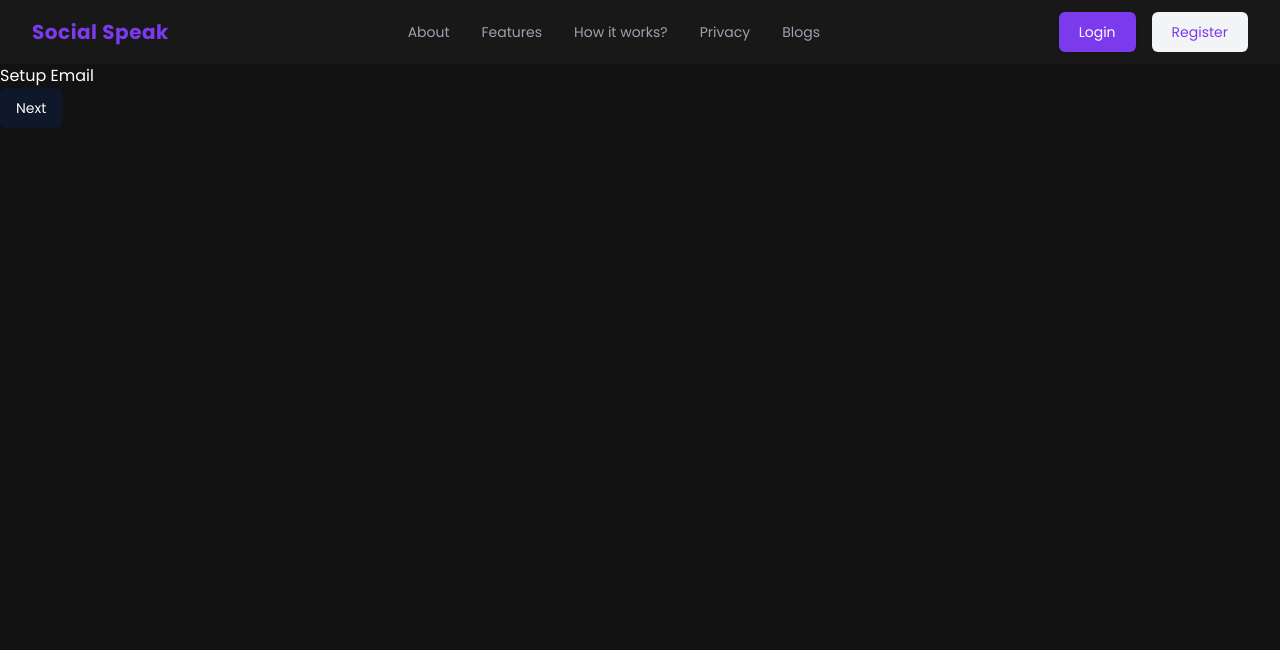
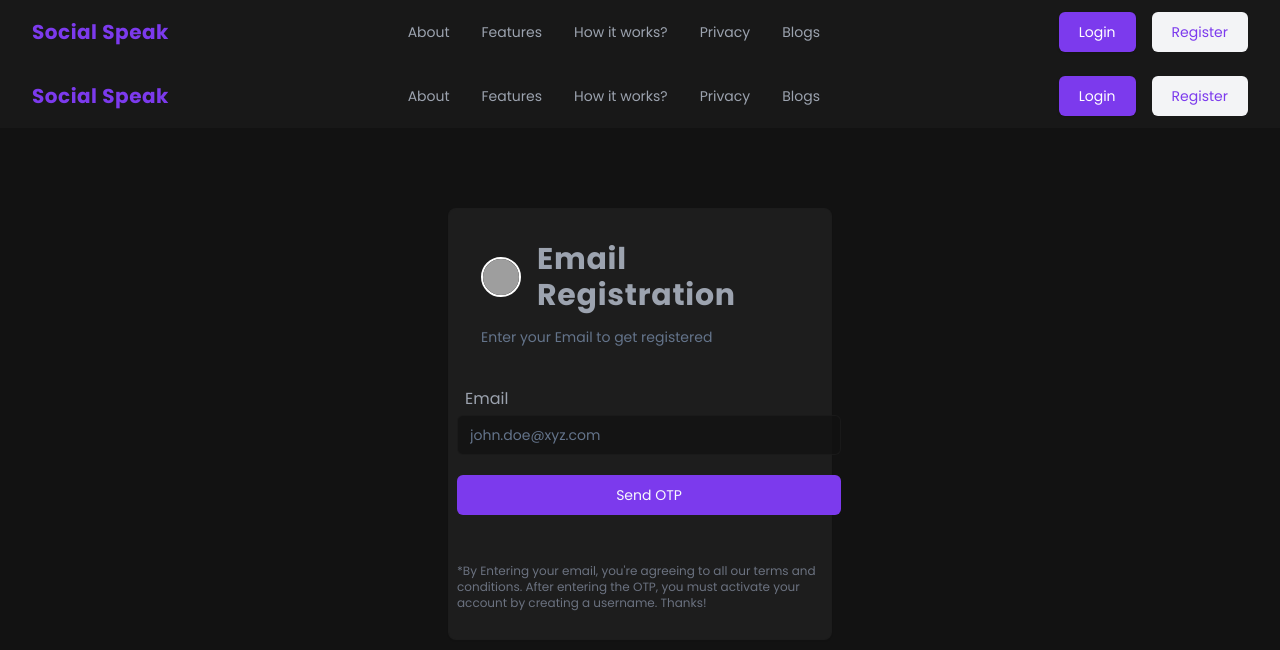
Before and after one commit to adityakumar48/SocialSpeak, a React (Vite) app in the folder client/: page /register/custom in a window 1280 px wide. Shown: the top 650 px of the page. Built offline with nearby package versions, Linux system fonts and the light colour scheme; grey boxes are pictures that could not be loaded.

Commit message:
build - custom Email Section UI and Validation

```diff
--- a/client/package.json
+++ b/client/package.json
@@ -16,10 +16,12 @@
     "class-variance-authority": "^0.7.0",
     "clsx": "^2.1.0",
     "lucide-react": "^0.359.0",
+    "next-themes": "^0.3.0",
     "react": "^18.2.0",
     "react-dom": "^18.2.0",
     "react-icons": "^5.0.1",
     "react-router-dom": "^6.22.3",
+    "sonner": "^1.4.41",
     "tailwind-merge": "^2.2.2",
     "tailwindcss-animate": "^1.0.7"
   },
--- a/client/src/Pages/Steps/StepEmail/StepEmail.tsx
+++ b/client/src/Pages/Steps/StepEmail/StepEmail.tsx
@@ -1,10 +1,68 @@
+import Navigation from "@/components/shared/Navigation";
+import StepCard from "@/components/shared/StepCard";
 import { Button } from "@/components/ui/button";
+import { Input } from "@/components/ui/input";
+import { useState } from "react";
+import { toast } from "sonner";
 
 const StepEmail = ({ onNext }: { onNext: () => void }) => {
+  const [email, setEmail] = useState("");
+
+  const handleClick = () => {
+    try {
+      // Email Validation
+      if (!email) return toast("Email is required!");
+
+      // Email Regex
+      const emailRegex = /^[a-zA-Z0-9._-]+@[a-zA-Z0-9.-]+\.[a-zA-Z]{2,4}$/;
+
+      if (!emailRegex.test(email)) {
+        return toast("Invalid Email Address!");
+      }
+
+      // NEXT Step Call
+      onNext();
+    } catch (error: unknown) {
+      toast(error as string);
+    }
+  };
+
   return (
     <>
-      <h1>Setup Email</h1>
-      <Button onClick={onNext}>Next</Button>
+      <Navigation />
+      <div className="w-[30%] pt-20 mx-auto h-[75vh]">
+        <StepCard
+          title="Email Registration"
+          subText="Enter your Email to get registered"
+        >
+          <div className="w-96 pt-4 mx-auto ">
+            <label className="pb-2 pl-2 text-gray-400 " htmlFor="email">
+              Email
+            </label>
+            <Input
+              className="bg-[#121212]/70 mt-1 border-[#1D1D1D]/75"
+              type="email"
+              id="email"
+              value={email}
+              onChange={(e) => setEmail(e.target.value)}
+              placeholder="john.doe@xyz.com"
+            />
+          </div>
+
+          <Button
+            onClick={() => handleClick()}
+            className="mt-5 w-96 mx-auto flex bg-violet-600 hover:bg-violet-600/50 "
+          >
+            Send OTP
+          </Button>
+
+          <p className="w-96 pt-12 pb-5 mx-auto text-xs text-gray-500">
+            *By Entering your email, you're agreeing to all our terms and
+            conditions. After entering the OTP, you must activate your account
+            by creating a username. Thanks!
+          </p>
+        </StepCard>
+      </div>
     </>
   );
 };
--- a/client/src/components/Routes/GuestRoutes.tsx
+++ b/client/src/components/Routes/GuestRoutes.tsx
@@ -1,7 +1,6 @@
 import { Navigate, Outlet } from "react-router-dom";
 
-const GuestRoutes = () => {
-  const isAuth = false;
+const GuestRoutes = ({ isAuth }: { isAuth: boolean }) => {
   return isAuth ? <Navigate to="/rooms" /> : <Outlet />;
 };
 
--- a/client/src/components/Routes/ProtectedRoutes.tsx
+++ b/client/src/components/Routes/ProtectedRoutes.tsx
@@ -1,11 +1,12 @@
 import { Navigate, Outlet } from "react-router-dom";
 
-const ProtectedRoutes = () => {
-  const isAuth = false;
-  const user = {
-    activated: false,
-  };
-
+const ProtectedRoutes = ({
+  isAuth,
+  user,
+}: {
+  isAuth: boolean;
+  user: { activated: boolean };
+}) => {
   return !isAuth ? (
     <Navigate to={"/"} />
   ) : isAuth && !user.activated ? (
--- a/client/src/components/Routes/SemiProtectedRoutes.tsx
+++ b/client/src/components/Routes/SemiProtectedRoutes.tsx
@@ -1,11 +1,12 @@
 import { Navigate, Outlet } from "react-router-dom";
 
-const SemiProtectedRoutes = () => {
-  const isAuth = false;
-  const user = {
-    activated: false,
-  };
-
+const SemiProtectedRoutes = ({
+  isAuth,
+  user,
+}: {
+  isAuth: boolean;
+  user: { activated: boolean };
+}) => {
   return !isAuth ? (
     <Navigate to={"/"} />
   ) : isAuth && !user.activated ? (
--- a/client/src/components/shared/MainCard.tsx
+++ b/client/src/components/shared/MainCard.tsx
@@ -1,6 +1,6 @@
 import { Avatar, AvatarFallback, AvatarImage } from "../ui/avatar";
 import { MdOutlineMail } from "react-icons/md";
-import { Link } from "react-router-dom";
+import { Link, useNavigate } from "react-router-dom";
 import {
   Card,
   CardContent,
@@ -17,6 +17,14 @@ interface MainCardProps {
 }
 
 const MainCard = ({ title, subText }: MainCardProps) => {
+  const navigate = useNavigate();
+
+  const startRegister = () => {
+    navigate("/authenticate");
+  };
+
+  const startLogin = () => {};
+
   return (
     <Card className="bg-[#1D1D1D] border-[#1D1D1D]/75 p-2 text-white">
       <CardHeader>
@@ -35,14 +43,14 @@ const MainCard = ({ title, subText }: MainCardProps) => {
         <div className="flex flex-col gap-3">
           <AuthCard />
 
-          <Card className="bg-[#121212]/70 hover:bg-[#121212]/90 hover:cursor-pointer  px-2 py-3 flex items-center justify-center gap-4 border-[#1D1D1D]/75">
+          <Card
+            onClick={title === "Register" ? startRegister : startLogin}
+            className="bg-[#121212]/70 hover:bg-[#121212]/90 hover:cursor-pointer  px-2 py-3 flex items-center justify-center gap-4 border-[#1D1D1D]/75"
+          >
             <MdOutlineMail className="text-neutral-200 " />
-            <Link
-              className="text-gray-300 text-lg "
-              to={title === "Register" ? "/register/custom" : "/login/custom"}
-            >
+            <button className="text-gray-300 text-lg ">
               Continue with Email
-            </Link>
+            </button>
           </Card>
 
           <p className="text-gray-400 text-xs text-center py-2">OR</p>
--- /dev/null
+++ b/client/src/components/shared/StepCard.tsx
@@ -0,0 +1,36 @@
+import { Card, CardDescription, CardHeader, CardTitle } from "../ui/card";
+import {
+  Avatar,
+  AvatarImage,
+  AvatarFallback,
+} from "../../components/ui/avatar";
+
+const StepCard = ({
+  title,
+  subText,
+  children,
+}: {
+  title: string;
+  subText: string;
+  children: React.ReactNode;
+}) => {
+  return (
+    <Card className="bg-[#1D1D1D] border-[#1D1D1D]/75 p-2 text-white">
+      <CardHeader>
+        <CardTitle className="flex items-center gap-4">
+          <Avatar className={`border-2  border-white   `}>
+            <AvatarImage src={"https://github.com/shadcn.png"} />
+            <AvatarFallback>Logo</AvatarFallback>
+          </Avatar>
+          <h1 className="text-3xl tracking-wide text-gray-400">{title}</h1>
+        </CardTitle>
+        <CardDescription>
+          <p className="pt-2">{subText}</p>
+        </CardDescription>
+      </CardHeader>
+      {children}
+    </Card>
+  );
+};
+
+export default StepCard;
--- /dev/null
+++ b/client/src/components/ui/input.tsx
@@ -0,0 +1,25 @@
+import * as React from "react"
+
+import { cn } from "@/lib/utils"
+
+export interface InputProps
+  extends React.InputHTMLAttributes<HTMLInputElement> {}
+
+const Input = React.forwardRef<HTMLInputElement, InputProps>(
+  ({ className, type, ...props }, ref) => {
+    return (
+      <input
+        type={type}
+        className={cn(
+          "flex h-10 w-full rounded-md border border-slate-200 bg-white px-3 py-2 text-sm ring-offset-white file:border-0 file:bg-transparent file:text-sm file:font-medium placeholder:text-slate-500 focus-visible:outline-none focus-visible:ring-2 focus-visible:ring-slate-950 focus-visible:ring-offset-2 disabled:cursor-not-allowed disabled:opacity-50 dark:border-slate-800 dark:bg-slate-950 dark:ring-offset-slate-950 dark:placeholder:text-slate-400 dark:focus-visible:ring-slate-300",
+          className
+        )}
+        ref={ref}
+        {...props}
+      />
+    )
+  }
+)
+Input.displayName = "Input"
+
+export { Input }
--- /dev/null
+++ b/client/src/components/ui/sonner.tsx
@@ -0,0 +1,31 @@
+import { useTheme } from "next-themes";
+import { Toaster as Sonner } from "sonner";
+
+type ToasterProps = React.ComponentProps<typeof Sonner>;
+
+const Toaster = ({ ...props }: ToasterProps) => {
+  const { theme = "system" } = useTheme();
+
+  return (
+    <Sonner
+      theme={theme as ToasterProps["theme"]}
+      className="toaster group"
+      toastOptions={{
+        classNames: {
+          toast:
+            "group toast group-[.toaster]:bg-[#1D1D1D] group-[.toaster]:text-white-950 group-[.toaster]:border-violet-600 group-[.toaster]:shadow-lg dark:group-[.toaster]:bg-slate-950 dark:group-[.toaster]:text-slate-50 dark:group-[.toaster]:border-slate-800",
+
+          description:
+            "group-[.toast]:text-slate-500 dark:group-[.toast]:text-slate-400",
+          actionButton:
+            "group-[.toast]:bg-slate-900 group-[.toast]:text-slate-50 dark:group-[.toast]:bg-slate-50 dark:group-[.toast]:text-slate-900",
+          cancelButton:
+            "group-[.toast]:bg-slate-100 group-[.toast]:text-slate-500 dark:group-[.toast]:bg-slate-800 dark:group-[.toast]:text-slate-400",
+        },
+      }}
+      {...props}
+    />
+  );
+};
+
+export { Toaster };
```
Also changed, not shown: client/src/main.tsx (+26 -10 lines).
